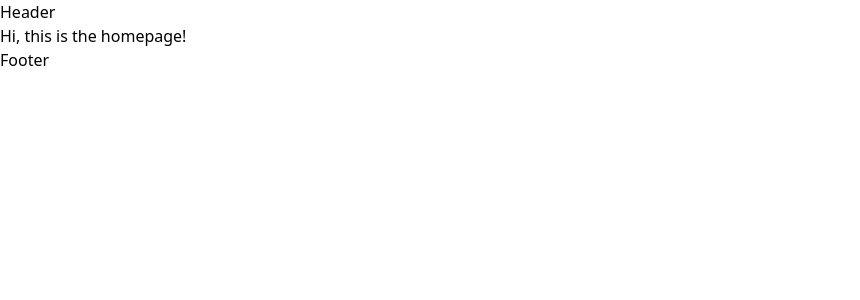
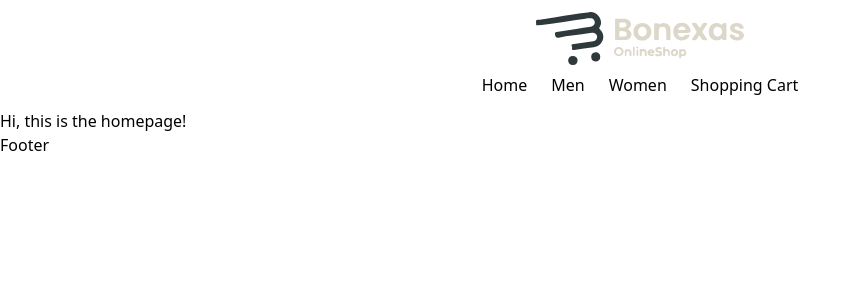
Before and after one commit to Isak-Bego/shopping-cart, a React (Vite) app: page / in a window 1280 px wide. Shown: the top 300 px of the page, without its empty margins (0-860 px from the left). Built offline with nearby package versions, Linux system fonts and the light colour scheme.

Commit message:
Implemented most of the logic for retrieving info

```diff
--- a/src/components/Header.tsx
+++ b/src/components/Header.tsx
@@ -1,9 +1,22 @@
 import React from "react";
+import { Link } from "react-router-dom";
+import ShopLogo from "../assets/online-shop-logo.svg";
 
 const Header: React.FC = () => {
     return (
         <>
-        <h3>Header</h3>
+        <div className="flex flex-col justify-center items-center p-3 gap-2">
+            <div className="w-52">
+            <Link to="/"><img src={ShopLogo} alt="Shop Logo" className=""/></Link>
+            </div>
+            <div className="flex gap-6">
+                <Link to="/">Home</Link>
+                <Link to="/men">Men</Link>
+                <Link to="/women">Women</Link>
+                <Link to="/shopping-cart">Shopping Cart</Link>
+            </div>
+        </div>
+
         </>
     );
 }
--- a/src/components/MenClothing.tsx
+++ b/src/components/MenClothing.tsx
@@ -1,8 +1,41 @@
-import React from "react";
+import React, { useEffect, useState } from "react";
+
+type fakeStoreResponse = {
+    id: number,
+    title: string,
+    price: number,
+    image: string
+}
 
 const MenClothing: React.FC = () => {
+    const [loading, setLoading] = useState(true);
+    const [content, setContent] = useState([]);
+
+    useEffect(() => {
+        fetch("https://fakestoreapi.com/products/category/men's clothing", {mode:"cors"})
+        .then((response) => response.json())
+        .then((response) => {
+            setContent(response.map((element : fakeStoreResponse) => {
+                return {
+                    id: element.id,
+                    title: element.title,
+                    price: element.price,
+                    image: element.image
+                }
+            }))
+        })
+
+
+        return () => {
+            setContent([]);
+        }
+
+    }, [])
+
     return (
-        <></>
+        <>
+        <h3>Men!</h3>
+        </>
     );
 }
 
--- a/src/components/ShoppingCart.tsx
+++ b/src/components/ShoppingCart.tsx
@@ -2,7 +2,9 @@ import React from "react";
 
 const ShoppingCart: React.FC = () => {
     return (
-        <></>
+        <>
+        <h3>Shopping Cart 🛒</h3>
+        </>
     );
 }
 
--- a/src/components/WomenClothing.tsx
+++ b/src/components/WomenClothing.tsx
@@ -2,7 +2,9 @@ import React from "react";
 
 const WomenClothing: React.FC = () => {
     return (
-        <></>
+        <>
+        <h3>Women☕</h3>
+        </>
     );
 }
 
```
